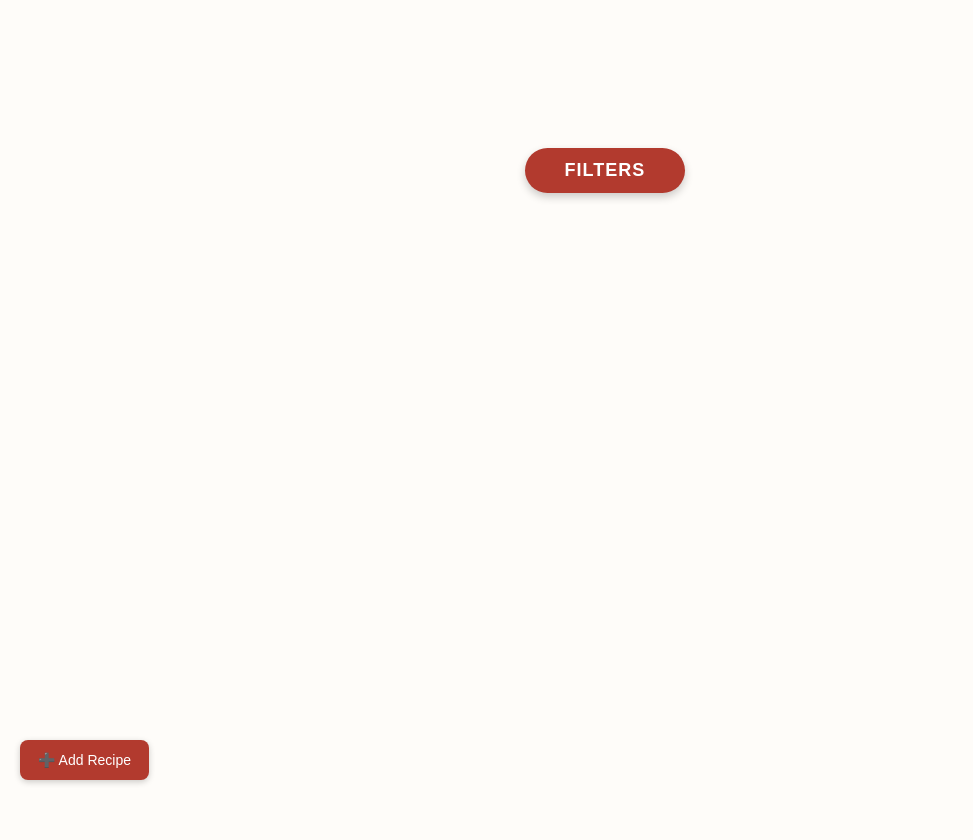
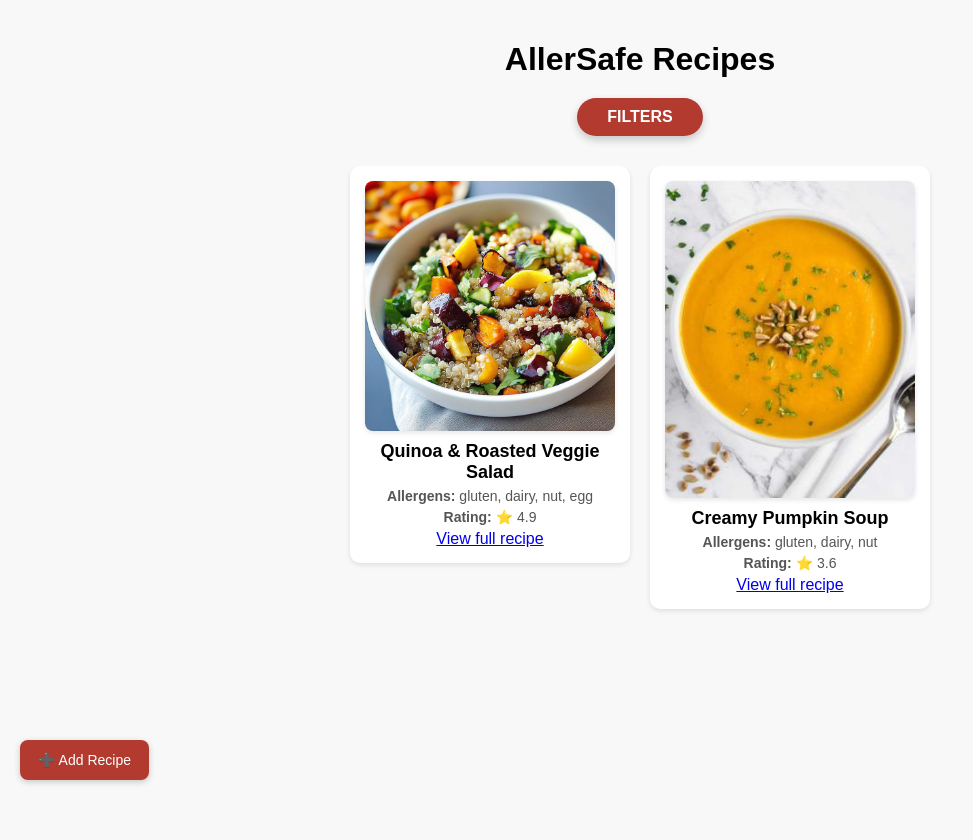
Before and after one commit to justQila/AllerSafe-TripleA, a Flask app: page / in a window 1280 px wide. Shown: the whole page, without its empty margins (0-973 px from the left). Before the commit the page ends 784 px from the top, so only its background shows below. Run offline with Flask 3, Linux system fonts and the light colour scheme.

Commit message:
Add working recipe images, update templates, rename database

```diff
--- a/app.py
+++ b/app.py
@@ -2,12 +2,22 @@
 
 from flask import Flask, render_template, request, redirect, url_for
 from flask_sqlalchemy import SQLAlchemy
-import re
+import os
+from werkzeug.utils import secure_filename
+from PIL import Image
+
+BASE_DIR = os.path.abspath(os.path.dirname(__file__))
+db_path = os.path.join(BASE_DIR, "recipe.db")
+
 
 app = Flask(__name__)
 
-app.config['SQLALCHEMY_DATABASE_URI'] = 'sqlite:///./recipe.db'
+app.config['SQLALCHEMY_DATABASE_URI'] = f"sqlite:///{db_path}"
 app.config['SQLALCHEMY_TRACK_MODIFICATIONS'] = False
+
+UPLOAD_FOLDER = 'static/uploads'
+ALLOWED_EXTENSIONS = {'png', 'jpg', 'jpeg', 'gif'}
+app.config['UPLOAD_FOLDER'] = UPLOAD_FOLDER
 
 db = SQLAlchemy(app)
 
@@ -18,6 +28,7 @@
     allergens = db.Column(db.String(200), nullable=False, default="")
     instruction = db.Column(db.Text, nullable=False)
     rating = db.Column(db.Float, default=0.0)
+    photo = db.Column(db.String(200))
     ingredients = db.relationship('Ingredient', backref='recipe', cascade="all, delete-orphan")
 
 class Ingredient(db.Model):
@@ -34,8 +45,9 @@
             name="Quinoa & Roasted Veggie Salad",
             allergens="gluten, dairy, nut, egg",
             instruction="1. Cook quinoa.\n2. Roast zucchini and bell pepper.\n3. Season with salt, pepper, and olive oil",
-            rating=4.9
-        )
+            rating=4.9,
+            photo=None
+)
         db.session.add(recipe1)
         db.session.commit()
 
@@ -56,6 +68,8 @@
     allergens_list = [a.strip().lower() for a in recipe.allergens.split(",")]
     return any(selected_allergy.strip().lower() in allergen for allergen in allergens_list)
 
+def allowed_file(filename):
+    return '.' in filename and filename.rsplit('.', 1)[1].lower() in ALLOWED_EXTENSIONS
 
 # ---------------- ROUTES ----------------
 @app.route('/', methods=['GET'])
@@ -86,11 +100,25 @@
         instruction = request.form['instruction']
         rating = float(request.form['rating']) if request.form['rating'] else 0.0
 
+        photo = request.files.get('photo')
+        photo_filename = None
+        if photo and allowed_file(photo.filename):
+            filename = secure_filename(photo.filename)
+            photo_filename = filename
+            os.makedirs(app.config['UPLOAD_FOLDER'], exist_ok=True)
+            filepath = os.path.join(app.config['UPLOAD_FOLDER'], filename)
+            photo.save(filepath)  # save original uploaded file
+            # Resize image
+            max_size = (350, 350)
+            img = Image.open(filepath)
+            img.thumbnail(max_size)
+            img.save(filepath)
         recipe = Recipe(
             name=name,
             allergens=allergens,
             instruction=instruction,
-            rating=rating
+            rating=rating,
+            photo=photo_filename
         )
         db.session.add(recipe)
         db.session.commit()
--- a/templates/recipes.html
+++ b/templates/recipes.html
@@ -9,23 +9,70 @@
     background: #f8f8f8;
     margin: 0;
     padding: 20px;
+    display: flex;
+    flex-direction: column;
+    align-items: center;
+    min-height: 100vh;
   }
+
   h1 {
     text-align: center;
+    margin-bottom: 20px;
+  }
+
+  /* Center filter button */
+  #filterBtn {
+    background-color: #b23a2e;
+    color: white;
+    font-size: 16px;
+    font-weight: bold;
+    padding: 10px 30px;
+    border: none;
+    border-radius: 25px;
+    cursor: pointer;
+    box-shadow: 0 4px 8px rgba(0,0,0,0.2);
+    margin-bottom: 30px;
+  }
+  #filterBtn:hover {
+    background-color: #8e2f24;
+    transform: scale(1.05);
+  }
+
+  /* Horizontal recipe list */
+  .recipe-list {
+    display: flex;
+    justify-content: center;
+    align-items: flex-start;
+    gap: 20px;
+    flex-wrap: nowrap;
+    overflow-x: auto;
+    padding-bottom: 20px;
+    width: 100%;
   }
 
   .recipe {
     background: #fff;
     padding: 15px;
-      margin: 10px auto;
     border-radius: 10px;
-      width: 80%;
+    width: 250px;
+    box-shadow: 0 2px 5px rgba(0,0,0,0.1);
+    text-align: center;
+    flex-shrink: 0;
+  }
+
+  .recipe h2 { margin: 10px 0 5px 0; font-size: 18px; }
+  .recipe p { margin: 5px 0; font-size: 14px; color: #555; }
+
+  .recipe-photo {
+    display: block;
+    margin: 0 auto 10px auto;
+    max-width: 100%;
+    height: auto;
+    border-radius: 8px;
     box-shadow: 0 2px 5px rgba(0,0,0,0.1);
   }
-    .recipe h2 { margin: 0; }
-    .recipe p { margin: 5px 0; }
 
-    /*ADD RECIPE BUTTON*/
+  /* Add Recipe Button */
   .add-btn{
     position: fixed;
     bottom: 20px;
@@ -39,58 +86,27 @@
     font-size: 14px;
     box-shadow: 0 2px 6px rgba(0,0,0,0.2);
   }
-    .add-btn :hover{
+  .add-btn:hover{
     background-color: #4e100a;
-    }
-    .filter-container{
-      display: flex;
-      justify-content: flex-start;
-      margin: 20px 0 20px 60px;
-    }
-
-    /* Popup styles */
-    .popup {
-      display: none;
-      position: fixed;
-      top: 0px; left: 0px; right: 20px;
-      width: 100%; height: 100%;
-      background: rgba(0,0,0,0.6);
-      justify-content: center;
-      align-items: center;
-    }
-    .popup-content {
-      background: #fff;
-      padding: 20px;
-      border-radius: 10px;
-      width: 300px;
-    }
-    .popup-content h3 {
-      margin-top: 0;
-    }
-    .popup-content button {
-      margin-top: 10px;
-      padding: 5px 10px;
   }
 </style>
 </head>
 <body>
 
-<div class="filter-container">
-  <button class="filter-btn" onclick="openPopup()">FILTERS</button>
-</div>
+<h1>AllerSafe Recipes</h1>
 
-<a href="{{url_for('add_recipe') }}">
-  <button class="add-btn">➕ Add Recipe</button>
-</a>
-
-<!-- popup filter -->
-{% include "filter-popup.html" %}
+<!-- Filter button -->
+<button id="filterBtn">FILTERS</button>
 
 <!-- Recipe List -->
-{% if selected %}
+<div class="recipe-list">
   {% if recipes %}
     {% for recipe in recipes %}
       <div class="recipe">
+        {% if recipe.photo %}
+          <img src="{{ url_for('static', filename='uploads/' ~ recipe.photo) }}"
+               alt="{{ recipe.name }}" class="recipe-photo">
+        {% endif %}
         <h2>{{ recipe.name }}</h2>
         <p><strong>Allergens:</strong> {{ recipe.allergens }}</p>
         <p><strong>Rating:</strong> ⭐ {{ recipe.rating }}</p>
@@ -98,18 +114,14 @@
       </div>
     {% endfor %}
   {% else %}
-    <p>No recipes match your filter 😢</p>
+    <p>No recipes available 😢</p>
   {% endif %}
-{% endif %}
+</div>
 
-<script>
-  function openPopup() {
-    document.getElementById("filterPopup").style.display = "flex"; // ✅ match ID
-  }
-  function closePopup() {
-    document.getElementById("filterPopup").style.display = "none";
-  }
-</script>
+<!-- Add Recipe Button -->
+<a href="{{ url_for('add_recipe') }}">
+  <button class="add-btn">➕ Add Recipe</button>
+</a>
 
 </body>
 </html>
```
Also changed, not shown: templates/add_recipe.html (+9 -6 lines), templates/recipe_details.html (+14 -0 lines), instance/recipe.db (deleted), recipe.db (added), static/uploads/Creamy_Pumpkin_Soup.jpeg (added), static/uploads/DelightfulQuinoa.jpeg (added). Lines whose indentation alone changed are shown as unchanged.
